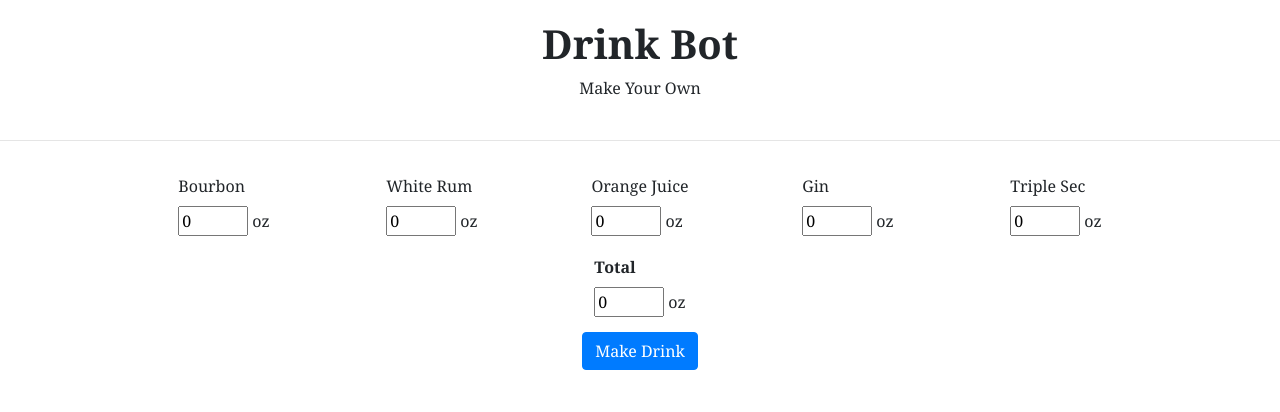
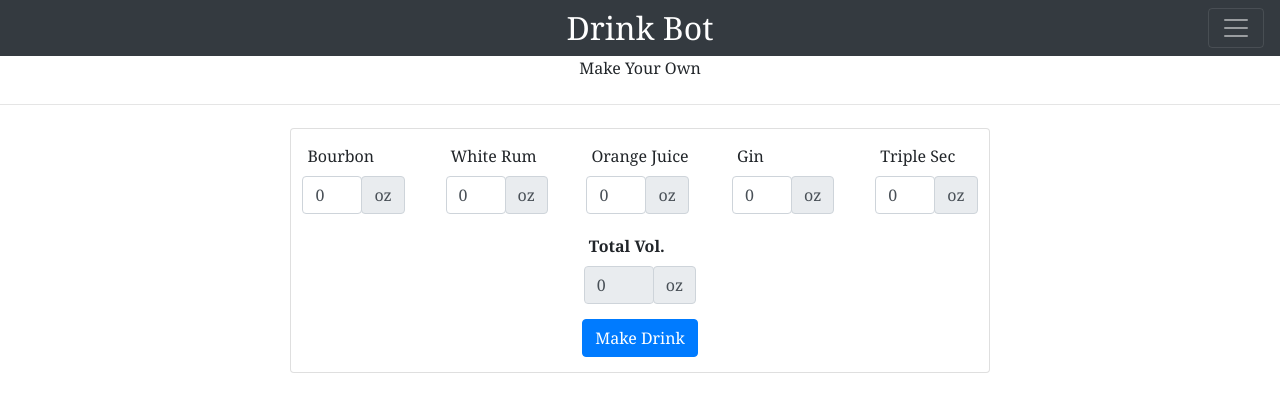
Before and after one commit to mc25573/DrinkBot-Website, a Django app: page /make-your-own/ in a window 1280 px wide. Shown: the top 412 px of the page. Run offline with Django 3.2, Linux system fonts and the light colour scheme; data comes from the database, SQL or seed files in the repository; some libraries are stand-ins or nearby versions.

Commit message:
Added navbar. Needs styling. Make your own drink form still needs validation work.

```diff
--- a/drink_app/forms.py
+++ b/drink_app/forms.py
@@ -28,11 +28,12 @@ class MakeDrinkForm(forms.Form):
 
 class MakeYourOwn(forms.Form):
 
-    total = forms.FloatField(label='Total',
+    total = forms.FloatField(label='Total Vol.',
+                             initial=0,
                              max_value=8,
-                             initial=0,
+                             min_value=1,
                              #disabled=True,
-                             widget=forms.NumberInput(attrs={'style': 'max-width:70px;','class':'total_field'}))
+                             widget=forms.NumberInput(attrs={'style': 'max-width:70px;','class':'total_field form-control'}))
 
     def __init__(self, *args, **kwargs):
         super(MakeYourOwn, self).__init__(*args, **kwargs)
@@ -41,5 +42,5 @@ class MakeYourOwn(forms.Form):
                                                            initial=0,
                                                            max_value=8,
                                                            min_value=0,
-                                                           widget=forms.NumberInput(attrs={'style': 'max-width:70px;','class': 'field_to_sum'}))
-            self.fields['total'].widget.attrs['readonly'] = True
+                                                           widget=forms.NumberInput(attrs={'style': 'max-width:60px;','class': 'field_to_sum form-control'}))
+        self.fields['total'].widget.attrs['readonly'] = True
--- a/drink_app/static/drink_app/styles.css
+++ b/drink_app/static/drink_app/styles.css
@@ -188,7 +188,7 @@ button:focus,button:active {
   align-items: center;
   justify-items: center !important;
   width: 80vw;
-  max-width: 1100px;
+  max-width: 700px;
 }
 
 .form-field {
@@ -201,12 +201,42 @@ button:focus,button:active {
     margin-top: 0px;
 }
 
-.form-total {
+.form-row {
     display: flex;
     align-content: center;
     justify-content: left;
     align-items: left;
     justify-items: center;
-    flex-direction: column;
-    margin-top: 10px;
+    flex-direction: row;
 }
+
+
+.marg-top {
+    margin-top: 15px;
+}
+
+.marg-bot {
+    margin-bottom: 15px;
+}
+
+.card {
+    max-width: 700px;
+
+}
+/*
+input[data-readonly] {
+  pointer-events: none;
+}
+*/
+
+
+.navbar-brand {
+position: absolute;
+margin-left: auto;
+margin-right: auto;
+left: 0;
+right: 0;
+text-align: center;
+max-width: 200px;
+font-size: 32px;
+}
--- a/drink_app/templates/drink_app/base.html
+++ b/drink_app/templates/drink_app/base.html
@@ -16,13 +16,35 @@
 </head>
 
 <body class="body">
-    <script src="https://code.jquery.com/jquery-3.5.1.slim.min.js" integrity="sha384-DfXdz2htPH0lsSSs5nCTpuj/zy4C+OGpamoFVy38MVBnE+IbbVYUew+OrCXaRkfj" crossorigin="anonymous"></script>
-    {% block content %}{% endblock %}
     <!-- Optional JavaScript -->
     <!-- jQuery first, then Popper.js, then Bootstrap JS -->
-
+    <script src="https://code.jquery.com/jquery-3.5.1.slim.min.js" integrity="sha384-DfXdz2htPH0lsSSs5nCTpuj/zy4C+OGpamoFVy38MVBnE+IbbVYUew+OrCXaRkfj" crossorigin="anonymous"></script>
     <script src="https://cdn.jsdelivr.net/npm/popper.js@1.16.0/dist/umd/popper.min.js" integrity="sha384-Q6E9RHvbIyZFJoft+2mJbHaEWldlvI9IOYy5n3zV9zzTtmI3UksdQRVvoxMfooAo" crossorigin="anonymous"></script>
     <script src="https://stackpath.bootstrapcdn.com/bootstrap/4.5.0/js/bootstrap.min.js" integrity="sha384-OgVRvuATP1z7JjHLkuOU7Xw704+h835Lr+6QL9UvYjZE3Ipu6Tp75j7Bh/kR0JKI" crossorigin="anonymous"></script>
+
+    <div class="pos-f-t">
+      <nav class="navbar navbar-dark bg-dark">
+        <a class="navbar-brand mx-auto" href="{% url 'drinks-home' %}">Drink Bot</a>
+        <button class="navbar-toggler ml-auto" type="button" data-toggle="collapse" data-target="#navbarToggleExternalContent" aria-controls="navbarToggleExternalContent" aria-expanded="true" aria-label="Toggle navigation">
+          <span class="navbar-toggler-icon"></span>
+        </button>
+      </nav>
+      <div class="collapse" id="navbarToggleExternalContent">
+        <div class="bg-dark p-4">
+            <ul class="navbar-nav">
+              <li class="nav-item ml-auto">
+                <a class="nav-link" href="{% url 'drinks-home' %}">Home</a>
+              </li>
+              <li class="nav-item ml-auto">
+                <a class="nav-link" href="{% url 'drink-make-your-own' %}">Make Your Own</a>
+              </li>
+              <li class="nav-item ml-auto">
+                <a class="nav-link" href="#">Placeholder</a>
+              </li>
+            </ul>
+        </div>
+    </div>
+    {% block content %}{% endblock %}
     <script> </script>
 </body>
 
--- a/drink_app/templates/drink_app/home.html
+++ b/drink_app/templates/drink_app/home.html
@@ -4,7 +4,6 @@
 
     <div class="intro-sec">
         <div class="home-heading-div">
-            <h1 class="heading1">Drink Bot</h1>
 
             {% if messages %}
                 {% for message in messages %}
--- a/drink_app/templates/drink_app/make_your_own.html
+++ b/drink_app/templates/drink_app/make_your_own.html
@@ -4,29 +4,40 @@
 
     <div class="intro-sec">
         <div class="home-heading-div">
-            <h1 class="heading1">Drink Bot</h1>
             <p class="paragraph1">Make Your Own</p>
         </div>
     </div>
-    <hr class="my-4">
-    <div class="">
+    <hr class="my-2">
+    <div class="home-heading-div">
+        <div class="card  marg-top">
             <form class="form-whole" method="post">
                 {% csrf_token %}
                 <fieldset>
                     <div class="form_grid">
                         {% for field in make_your_own %}
                             {% if field.name != 'total' %}
-                        <div class="form-field"><label>{{ field.label }}</label><div>{{ field }} oz</div></div>
+                            <div class="form-field">
+                                <label>{{ field.label }}</label>
+                                <div class="form-row">{{ field }} <div class="input-group-append"><span class="input-group-text" id="basic-addon2">oz</span></div>
+                                </div>
+                            </div>
                             {% endif %}
                         {% endfor %}
                     </div>
                 </fieldset>
-            <div class="form-total"><label><b>{{ make_your_own.total.label }}</b></label><div>{{ make_your_own.total }} oz</div></div>
-            <button type="submit" class="btn btn-primary make_drink_btn">Make Drink</button>
+
+                <div class="form-field marg-top">
+                    <label><b>{{ make_your_own.total.label }}</br></label>
+                    <div class="form-row">{{ make_your_own.total }} <div class="input-group-append"><span class="input-group-text" id="basic-addon2">oz</span></div>
+                    </div>
+                </div>
+                <button type="submit" class="btn btn-primary make_drink_btn marg-bot">Make Drink</button>
+                {{ make_your_own.errors}}
             </form>
         </div>
+    </div>
 
-
+<!-- Puts the sum of the ingredient fields into the total field -->
 <script>
     $('.field_to_sum').on('input',function(){
         var sum = 0;
--- a/drink_app/views.py
+++ b/drink_app/views.py
@@ -1,4 +1,4 @@
-from django.shortcuts import render
+from django.shortcuts import render, redirect
 from .models import Drink, Ingredient, Pump, Extra
 from django.db.models import Q
 from .forms import MakeDrinkForm, MakeYourOwn
@@ -152,10 +152,10 @@ def home(request):
             if sub_str != '':
                 messages.success(request, mark_safe(f"<strong>You need to add</strong><br>{sub_str}"))
 
-            return HttpResponseRedirect(reverse('drinks-home')) # necessary to avoid form resubmit
+            return redirect('drinks-home') # necessary to avoid form resubmit
 
-        else:
-            form = MakeDrinkForm()
+    else:
+        form = MakeDrinkForm()
 
 
     return render(request,'drink_app/home.html', context)
@@ -179,6 +179,13 @@ def make_your_own(request):
             choice = [form.cleaned_data]
             print(choice)
 
-            return HttpResponseRedirect(reverse('drink-make-your-own'))
+            return redirect('drink-make-your-own')
+
+        else:
+            print(form.errors)
+            #return redirect('drink-make-your-own')
+
+    else:
+        form = MakeYourOwn()
 
     return render(request,'drink_app/make_your_own.html', context)
```
Lines whose indentation alone changed are shown as unchanged.
